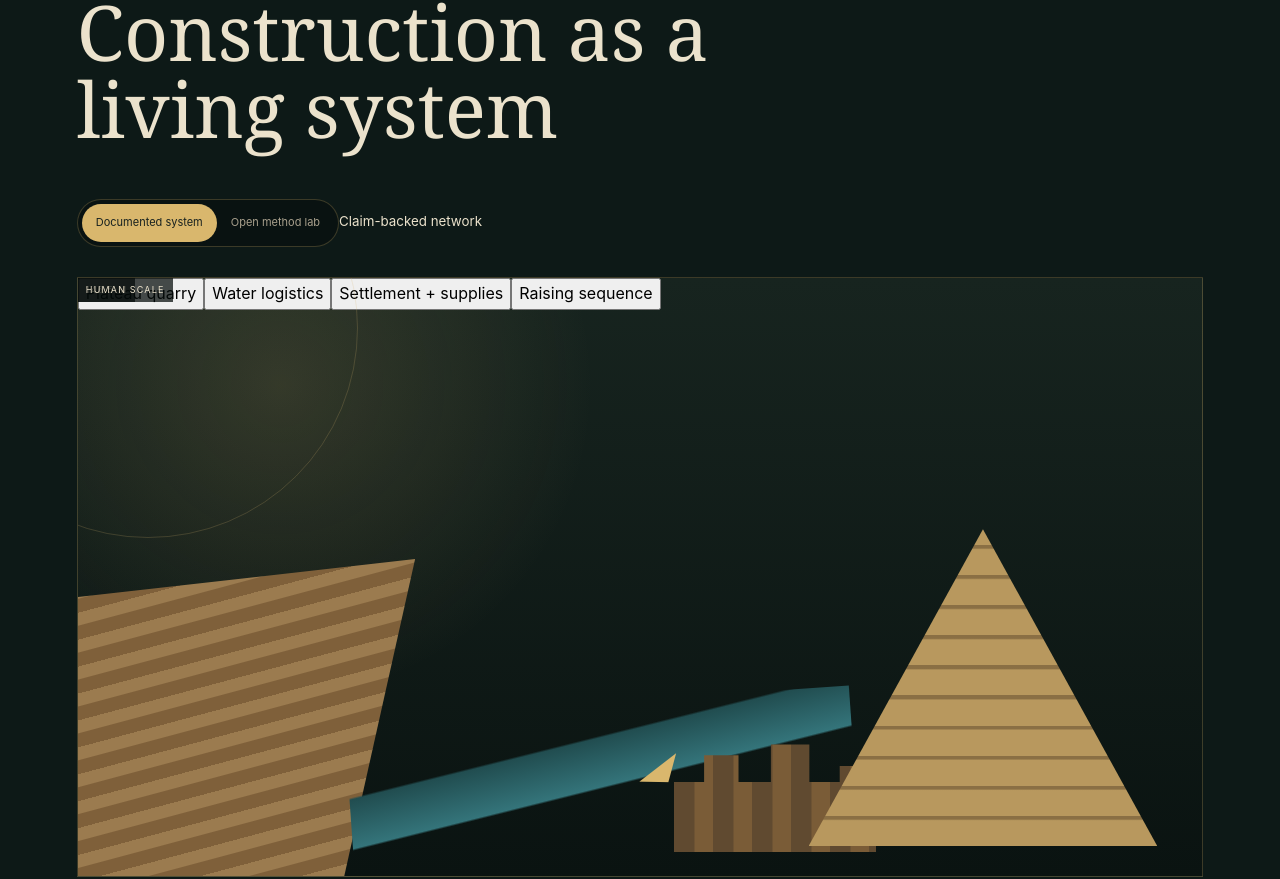
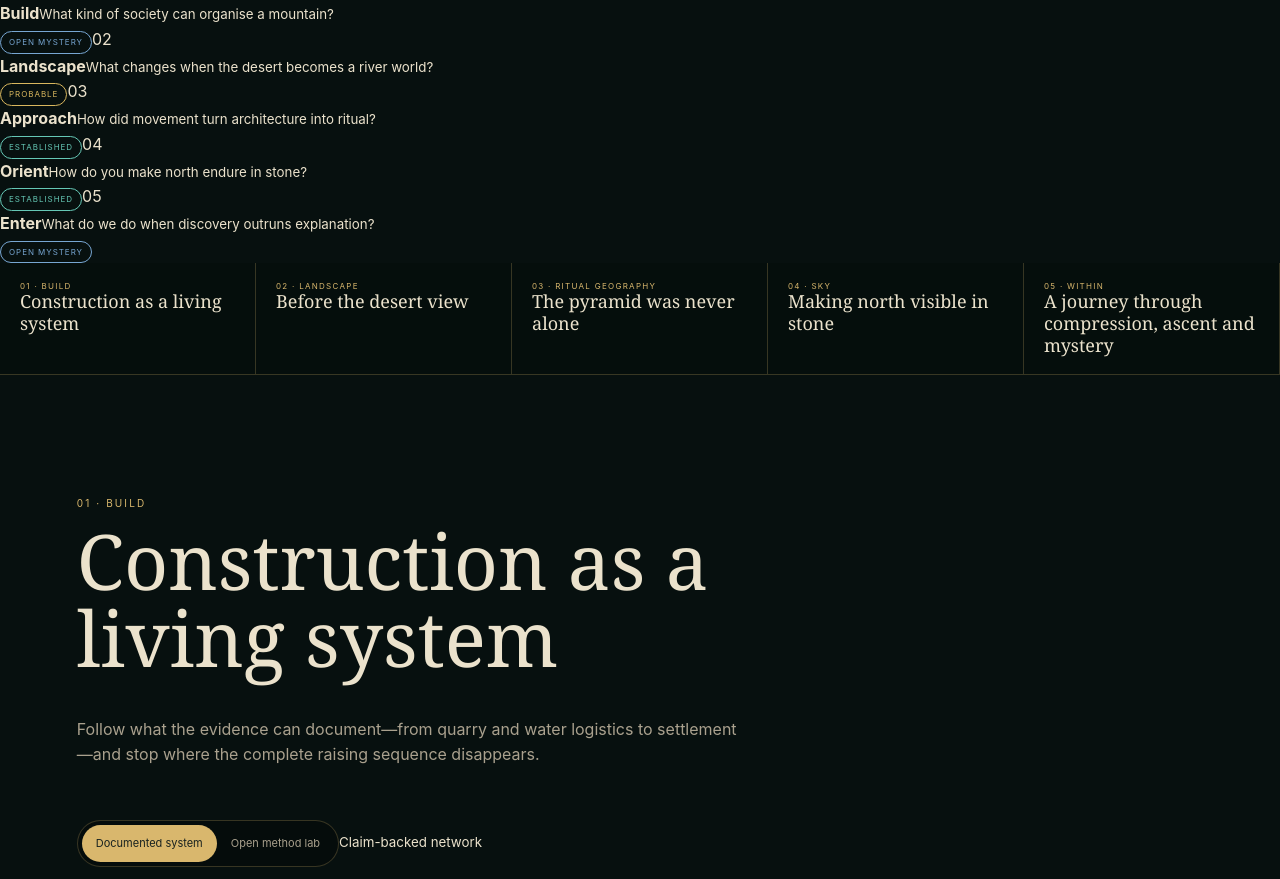
Before and after one commit to mikelninh/atlas-of-the-sacred, a Next.js app: page /sites/giza in a window 1280 px wide. Shown: the part 1066-1945 px from the top of the page. Built offline with nearby package versions, Linux system fonts and the light colour scheme.

Commit message:
feat: compose Giza V2 expedition

```diff
--- a/app/sites/[slug]/page.tsx
+++ b/app/sites/[slug]/page.tsx
@@ -9,6 +9,8 @@ import { NileLandscape } from "@/components/giza/NileLandscape";
 import { RoyalComplexMap } from "@/components/giza/RoyalComplexMap";
 import { CardinalAlignment } from "@/components/giza/CardinalAlignment";
 import { InteriorJourney } from "@/components/giza/InteriorJourney";
+import { GizaExpeditionIntro } from "@/components/giza/GizaExpeditionIntro";
+import { GizaReturn } from "@/components/giza/GizaReturn";
 import { ClaimCard } from "@/components/claim/ClaimCard";
 
 export function generateStaticParams() {
@@ -28,6 +30,14 @@ const modules = {
   alignment: CardinalAlignment,
   interior: InteriorJourney,
 } as const;
+
+const moduleDescriptions: Record<string, string> = {
+  construction: "Follow what the evidence can document—from quarry and water logistics to settlement—and stop where the complete raising sequence disappears.",
+  "nile-landscape": "Recover a river-connected world hidden beneath the modern desert view, without turning reconstruction into certainty.",
+  "royal-complex": "Walk from the riverward edge toward the pyramid and see the monument as one part of a connected ritual landscape.",
+  alignment: "Feel the difference between the measured result and the debated method used to achieve it.",
+  interior: "Move through known passages and scientifically detected spaces while keeping discovery separate from explanation.",
+};
 
 export default async function SitePage({ params }: { params: Promise<{ slug: string }> }) {
   const { slug } = await params;
@@ -61,13 +71,24 @@ export default async function SitePage({ params }: { params: Promise<{ slug: str
   return (
     <>
       <SiteHero site={site} />
-      <nav className="chapter-nav" aria-label="Giza chapters">
+      <GizaExpeditionIntro />
+      <nav className="chapter-nav chapter-nav-v2" aria-label="Giza chapters">
         {site.modules.map((module) => <a href={`#${module.id}`} key={module.id}><span>{module.eyebrow}</span>{module.title}</a>)}
       </nav>
       {site.modules.map((module) => {
         const Module = modules[module.id as keyof typeof modules];
-        return <section className="site-chapter" id={module.id} key={module.id}><div className="chapter-heading"><p className="eyebrow">{module.eyebrow}</p><h2>{module.title}</h2></div><Module /></section>;
+        return (
+          <section className={`site-chapter giza-v2-chapter chapter-${module.id}`} id={module.id} key={module.id}>
+            <div className="chapter-heading chapter-heading-v2">
+              <p className="eyebrow">{module.eyebrow}</p>
+              <h2>{module.title}</h2>
+              <p>{moduleDescriptions[module.id]}</p>
+            </div>
+            <Module />
+          </section>
+        );
       })}
+      <GizaReturn />
       <section className="evidence-registry" id="evidence">
         <div className="chapter-heading"><p className="eyebrow">Traceable knowledge</p><h2>Giza evidence registry</h2><p>Every factual statement used by the portal appears below with its sources, review date, interpretation and limits.</p></div>
         <div className="registry-grid">{uniqueClaims.map((claim) => <ClaimCard claim={claim} key={claim.id} />)}</div>
```
